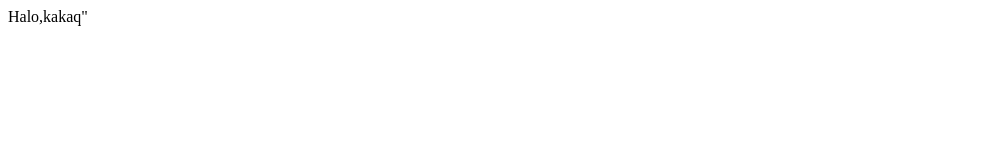
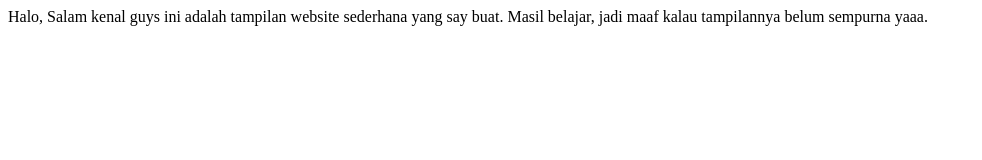
Before and after one commit to rtiaaa52-star/rtiaaa52-star.github.io, a plain HTML site: page index.html in a window 1280 px wide. Shown: the whole page, without its empty margins (0-982 px from the left). Drawn offline with Linux system fonts and the light colour scheme.

Commit message:
Update index.html

```diff
--- a/index.html
+++ b/index.html
@@ -1,6 +1,6 @@
 <html>
 <head></head>
 <body></body>
-Halo,kakaq"
+Halo, Salam kenal guys ini adalah tampilan website sederhana yang say buat. Masil belajar, jadi maaf kalau tampilannya belum sempurna yaaa.
 </body>
 </html>
```
